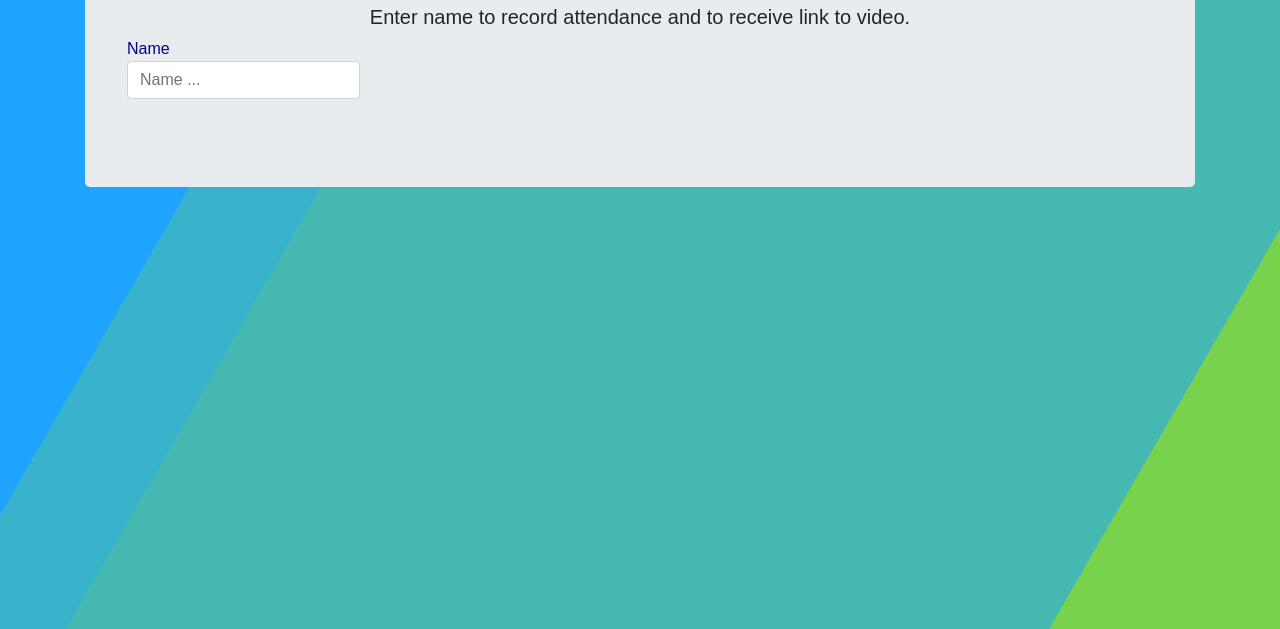
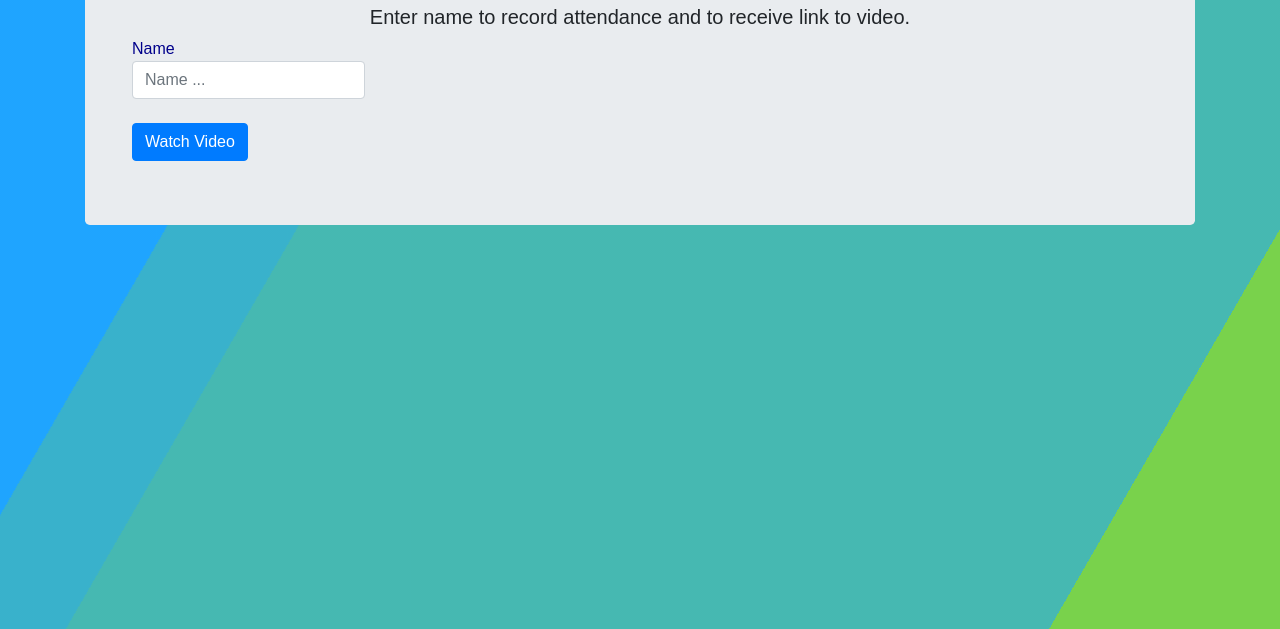
Before and after one commit to kevingduck/video-with-attendance-form, a plain HTML site: page index.html in a window 1280 px wide. Shown: the part 171-800 px from the top of the page. Drawn offline with nearby package versions, Linux system fonts and the light colour scheme; no server answers.

Commit message:
fix titles

```diff
--- a/index.html
+++ b/index.html
@@ -26,14 +26,16 @@
       <h1>Sign In</h1>
       <h5>Enter name to record attendance and to receive link to video.</h5>
       <div class="form text-left">
-        <form name="activityForm" method="POST" action="watch.html" data-netlify="true">
+        <form name="attendanceForm" method="POST" action="watch.html" data-netlify="true">
           <div class="form-row col-md-12">
-            <div class="form-group">
+            <div class="form-group col-md-12">
               <label>Name
-                <input name="inputName" type="text" class="form-control" id="inputName"
-                  placeholder="Name ...">
+                <input name="inputName" type="text" class="form-control" id="inputName" placeholder="Name ...">
               </label>
             </div>
+          </div>
+          <div class="col text-left">
+            <button type="submit" class="btn btn-primary">Watch Video</button>
           </div>
       </div>
     </div>
```
Also changed, not shown: watch.html (+3 -1 lines).
